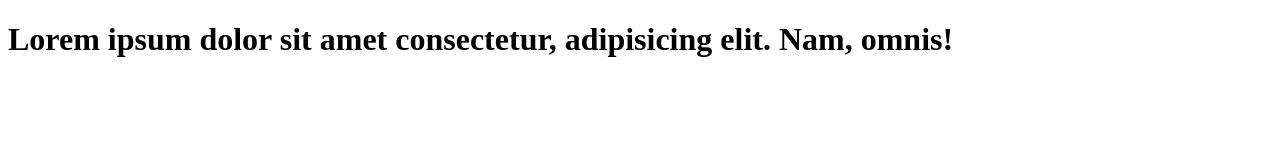
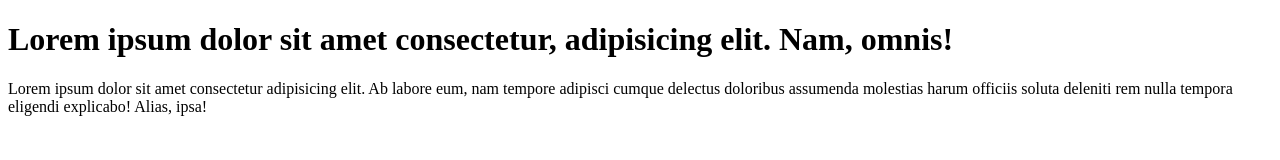
Before and after one commit to Tan12d/learn-git, a plain HTML site: page index.html in a window 1280 px wide. Drawn offline with Linux system fonts and the light colour scheme.

Commit message:
add paragraph to code

```diff
--- a/index.html
+++ b/index.html
@@ -7,5 +7,6 @@
 </head>
 <body>
     <h1>Lorem ipsum dolor sit amet consectetur, adipisicing elit. Nam, omnis!</h1>
+    <p>Lorem ipsum dolor sit amet consectetur adipisicing elit. Ab labore eum, nam tempore adipisci cumque delectus doloribus assumenda molestias harum officiis soluta deleniti rem nulla tempora eligendi explicabo! Alias, ipsa!</p>
 </body>
 </html>
```
